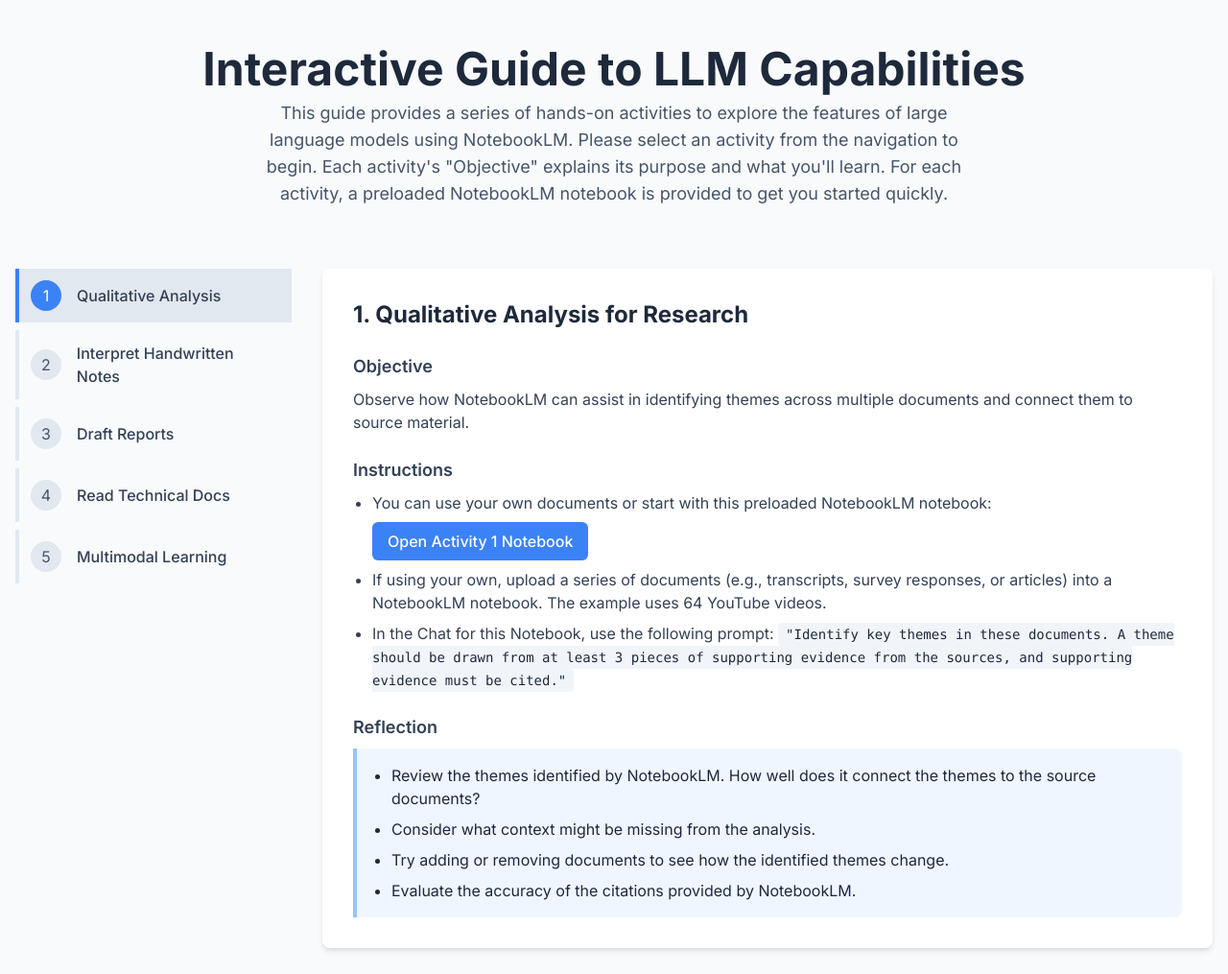
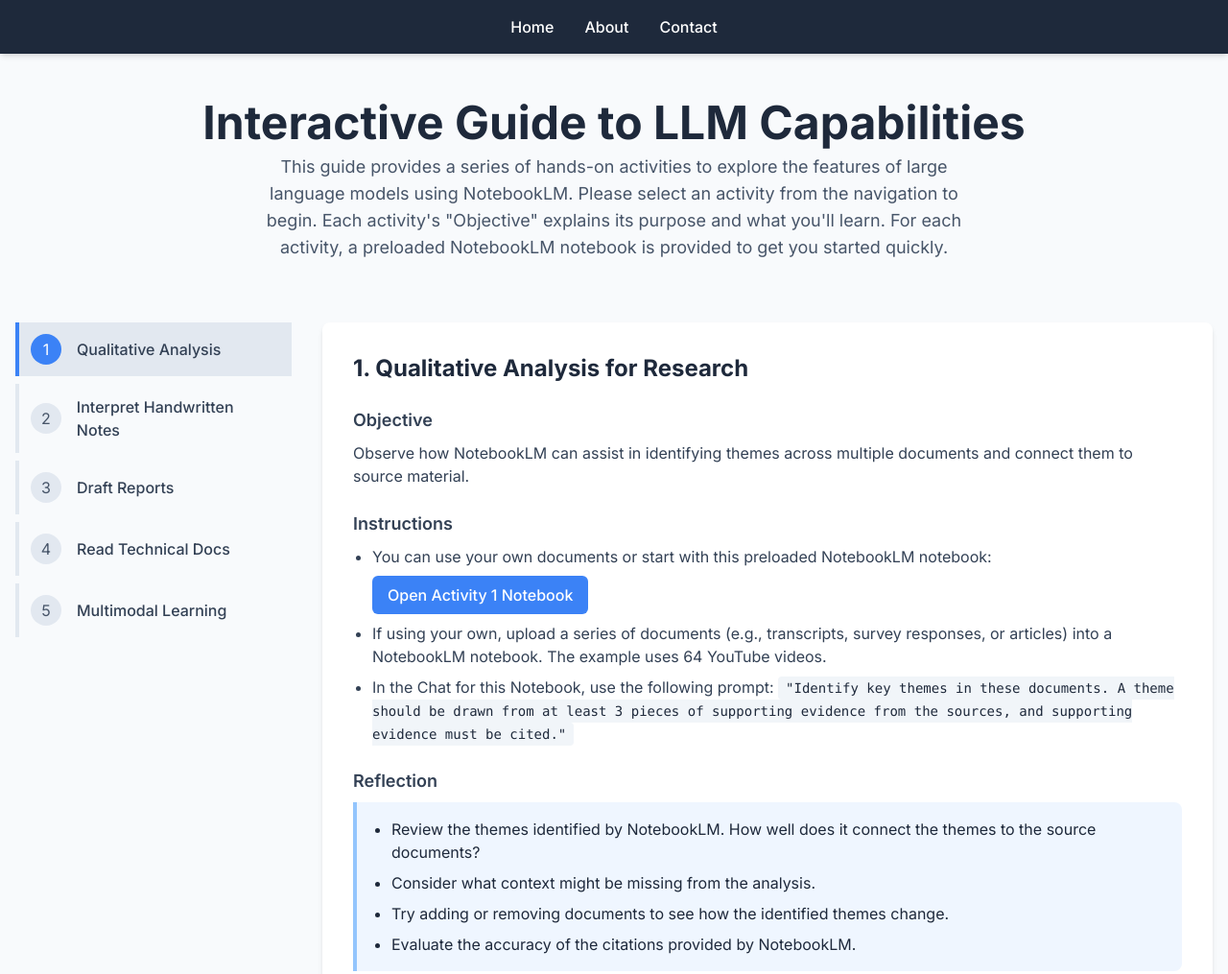
Before and after one commit to pineconepie/NotebookLM, a plain HTML site: page index.html in a window 1280 px wide. Shown: the top 1015 px of the page at 96% size. Drawn offline with nearby package versions, Linux system fonts and the light colour scheme.

Commit message:
Update index.html

```diff
--- a/index.html
+++ b/index.html
@@ -54,6 +54,14 @@
     </style>
 </head>
 <body class="text-slate-700">
+
+    <nav class="bg-slate-800 p-4 shadow-md">
+        <div class="container mx-auto flex justify-center space-x-8">
+            <a href="/index.html" class="text-white font-medium hover:text-blue-300">Home</a>
+            <a href="/about.html" class="text-white font-medium hover:text-blue-300">About</a>
+            <a href="/contact.html" class="text-white font-medium hover:text-blue-300">Contact</a>
+        </div>
+    </nav>
 
     <div class="container mx-auto max-w-7xl px-4 py-8 md:py-12">
         <header class="text-center mb-10 md:mb-16">
```
